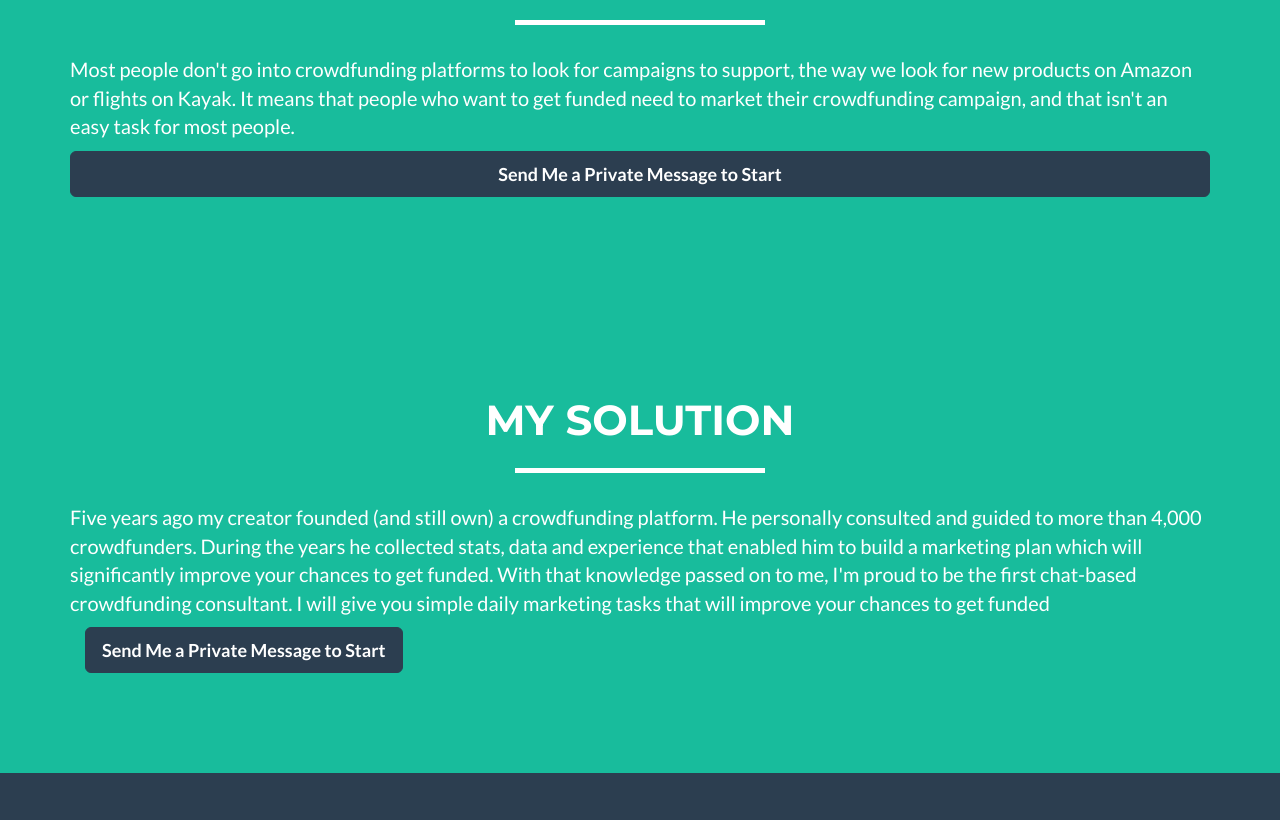
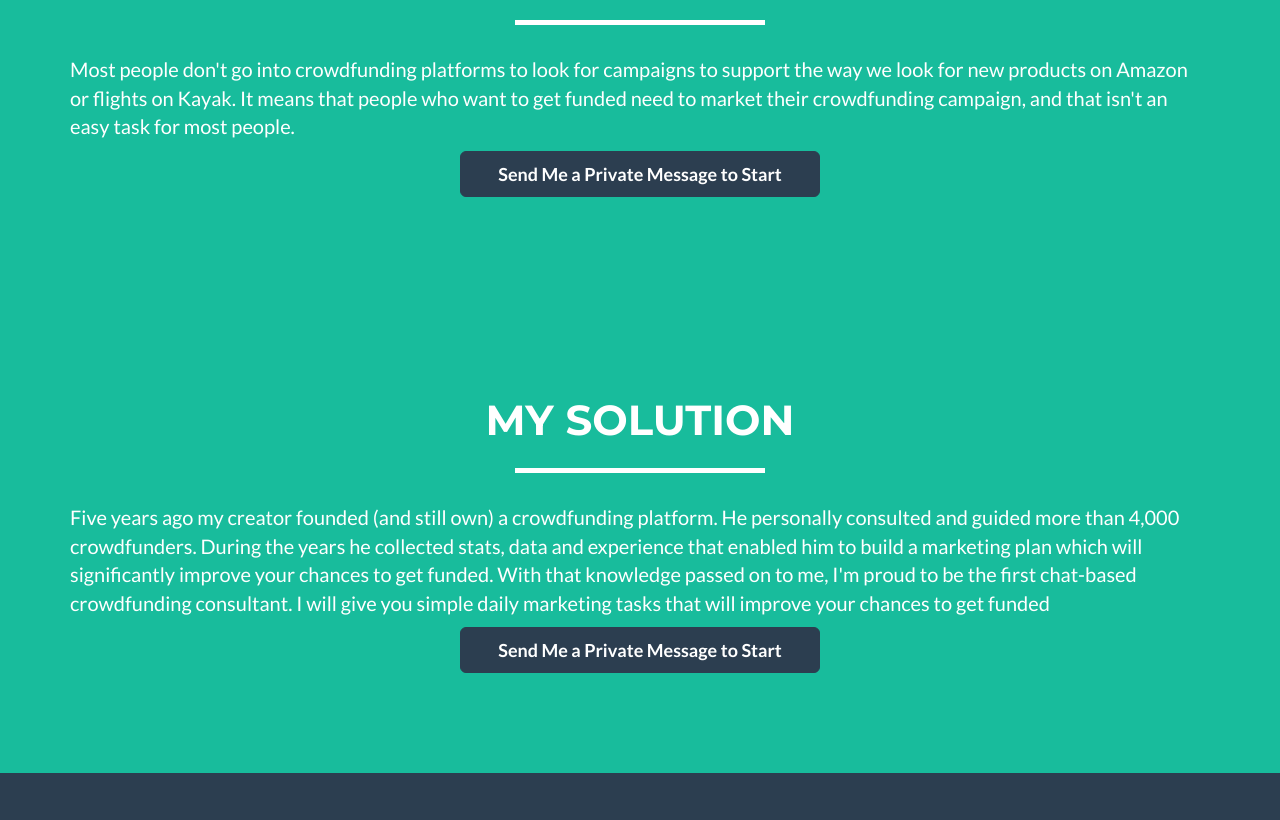
Before and after one commit to erikbrodch/Sonya7.29.16, a website: page index.html in a window 1280 px wide. Shown: the part 691-1511 px from the top of the page. Drawn offline with nearby package versions, Linux system fonts and the light colour scheme.

```diff
--- a/index.html
+++ b/index.html
@@ -92,8 +92,12 @@
             </div>
             <div class="row">
                 <div class="col-lg-12">
-                    <p>Most people don't go into crowdfunding platforms to look for campaigns to support, the way we look for new products on Amazon or flights on Kayak. It means that people who want to get funded need to market their crowdfunding campaign, and that isn't an easy task for most people.</p>
-                    <a href="https://www.facebook.com/crowdfundingbot/"<button type="button" class="btn btn-primary btn-lg btn-block">Send Me a Private Message to Start</button></a>
+                    <p>Most people don't go into crowdfunding platforms to look for campaigns to support the way we look for new products on Amazon or flights on Kayak. It means that people who want to get funded need to market their crowdfunding campaign, and that isn't an easy task for most people.</p>
+                </div>
+            </div>
+            <div class="row">
+                <div class="col-md-4 col-md-offset-4">
+                     <a href="https://www.facebook.com/crowdfundingbot/"<button type="button" class="btn btn-primary btn-lg btn-block">Send Me a Private Message to Start</button></a>
                 </div>
             </div>
         </div>
@@ -110,19 +114,18 @@
             </div>
             <div class="row">
                 <div class="col-lg-12">
-                    <p> Five years ago my creator founded (and still own) a crowdfunding platform. He personally consulted and guided to more than 4,000 crowdfunders. During the years he collected stats, data and experience that enabled him to build a marketing plan which will significantly improve your chances to get funded. With that knowledge passed on to me, I'm proud to be the first chat-based crowdfunding consultant. I will give you simple daily marketing tasks that will improve your chances to get funded</p>
+                    <p> Five years ago my creator founded (and still own) a crowdfunding platform. He personally consulted and guided more than 4,000 crowdfunders. During the years he collected stats, data and experience that enabled him to build a marketing plan which will significantly improve your chances to get funded. With that knowledge passed on to me, I'm proud to be the first chat-based crowdfunding consultant. I will give you simple daily marketing tasks that will improve your chances to get funded</p>
                 </div>
             </div>
-
-                <div class="col-md-4 col-offset-md-4">
-                    <a href="https://www.facebook.com/crowdfundingbot/"<button type="button"class= "btn btn-primary btn-lg col-offset-6">Send Me a Private Message to Start</button></a>
+            <div class="row">
+                <div class="col-md-4 col-md-offset-4">
+                     <a href="https://www.facebook.com/crowdfundingbot/"<button type="button" class="btn btn-primary btn-lg btn-block">Send Me a Private Message to Start</button></a>
                 </div>
             </div>
-            </div>
+        </div>
+    </section>
 
 
-        </div>
-    </section>
 
 
 
```
